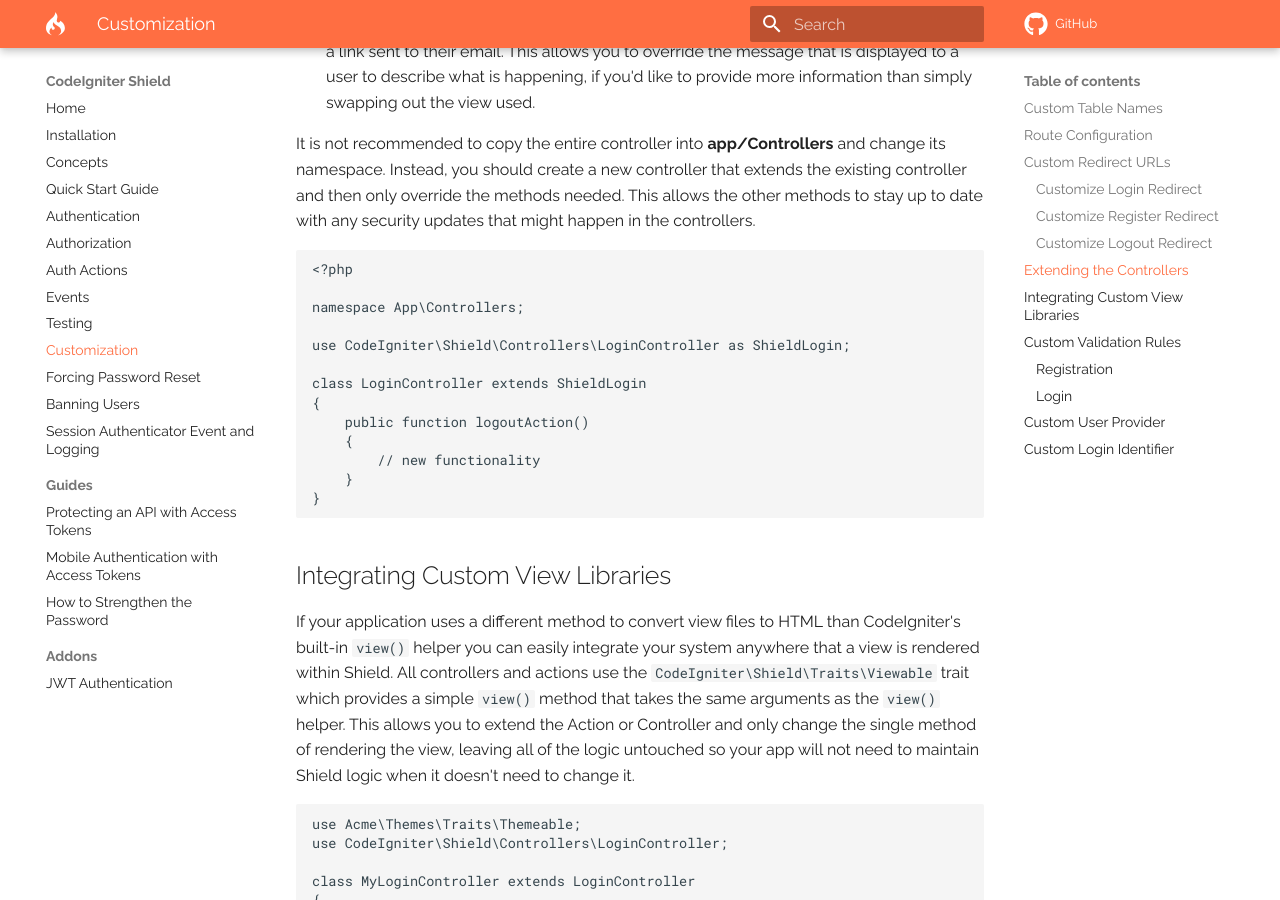
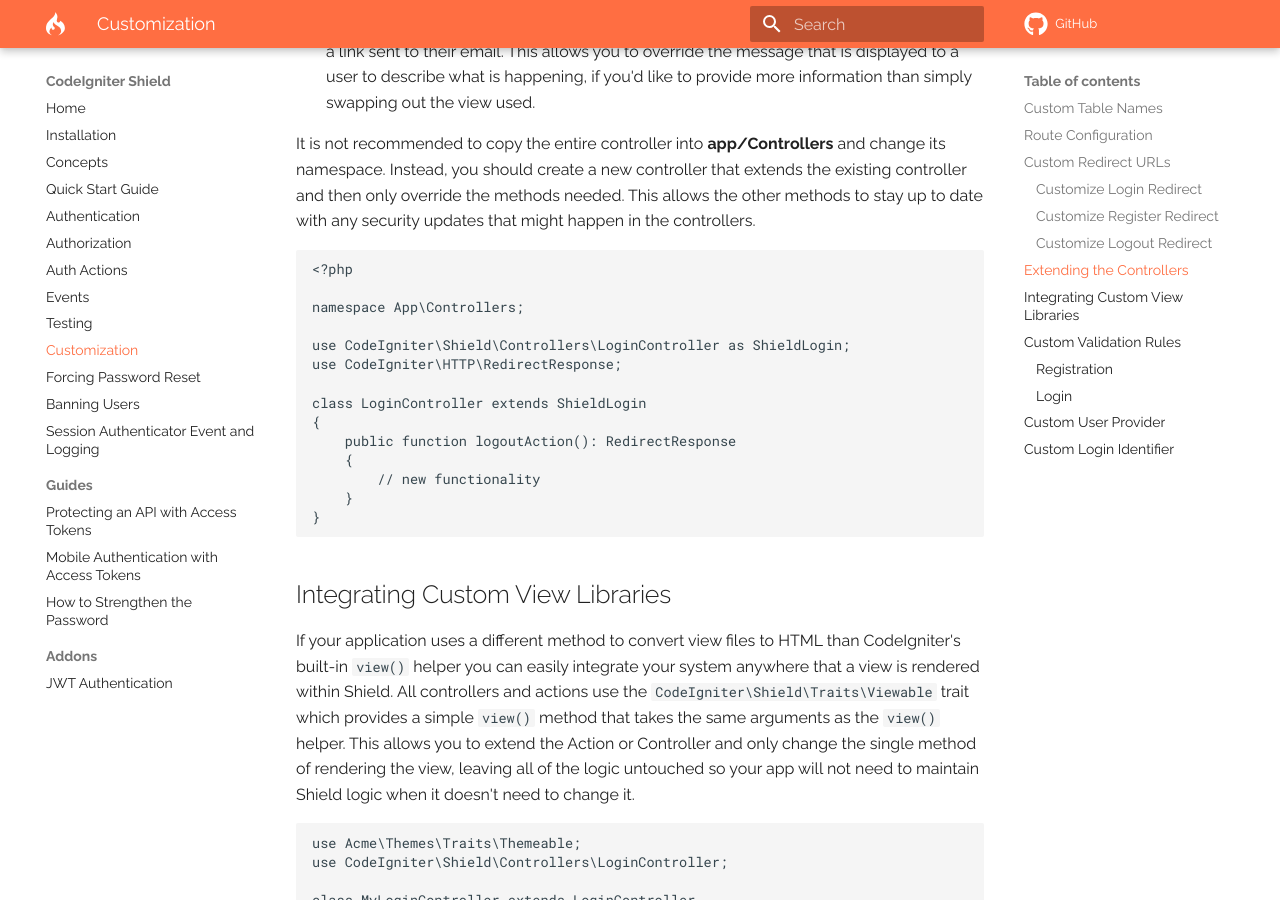
Before and after one commit to codeigniter4/shield, an MkDocs documentation site: the page built from docs/customization.md, in a window 1280 px wide and 900 px high, scrolled down 3125 px. Built offline with MkDocs 1.6.1 and Material for MkDocs 9.7.7, drawn with Linux system fonts in a browser that asks for light colours; comment, search, counter and statistics services are not loaded; a style sheet for code colours, icons or effects is not loaded.

Commit message:
docs: fix example code of extending controller

```diff
--- a/docs/customization.md
+++ b/docs/customization.md
@@ -133,10 +133,11 @@ updates that might happen in the controllers.
 namespace App\Controllers;
 
 use CodeIgniter\Shield\Controllers\LoginController as ShieldLogin;
+use CodeIgniter\HTTP\RedirectResponse;
 
 class LoginController extends ShieldLogin
 {
-    public function logoutAction()
+    public function logoutAction(): RedirectResponse
     {
         // new functionality
     }
```
